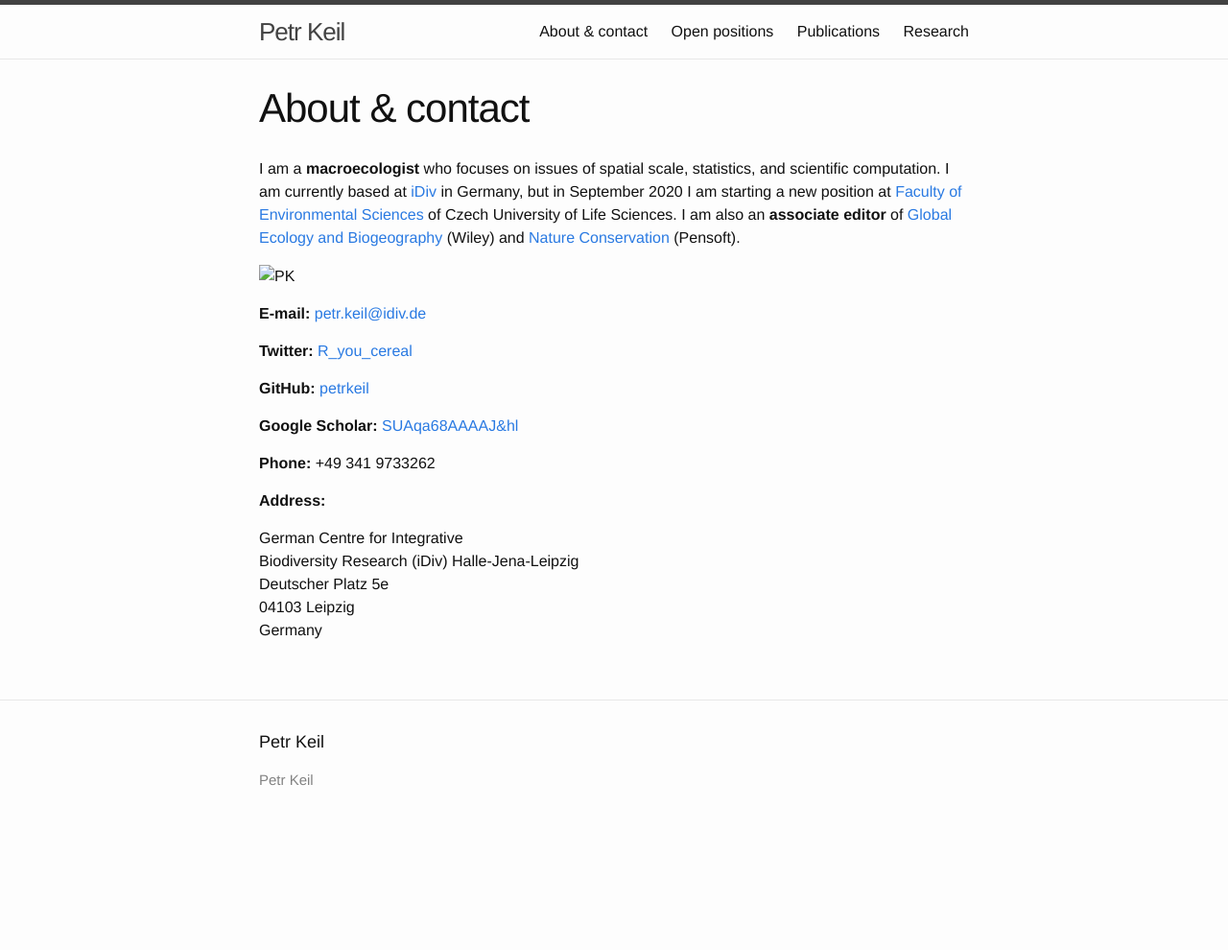
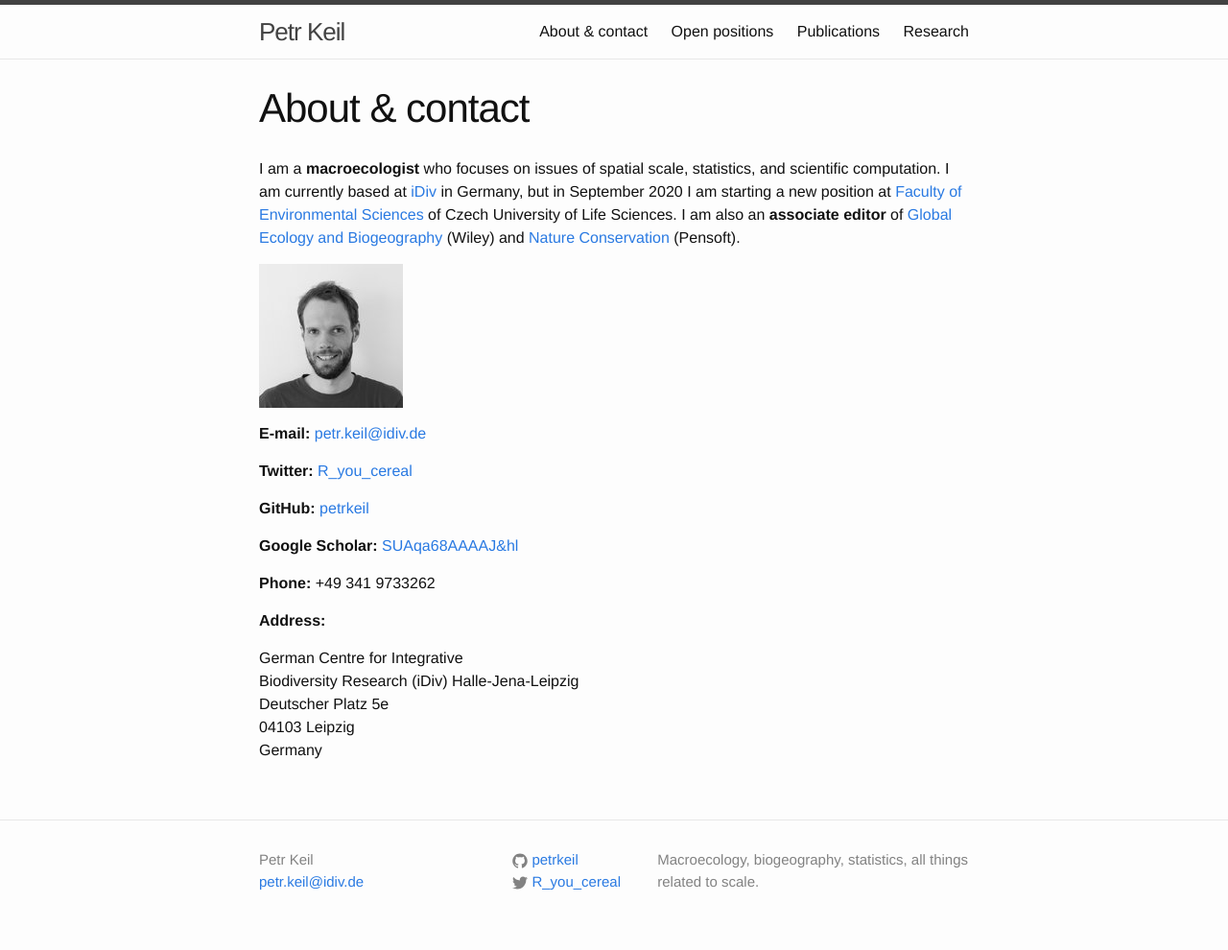
Before and after one commit to petrkeil/website, a Jekyll site: the page built from about.md, in a window 1280 px wide. Shown: the whole page at 96% size. Built offline with Jekyll 4.4.1, drawn with Linux system fonts in a browser that asks for light colours; before the commit the page ends 900 px from its top, so only the background shows below that.

Commit message:
front page simplified 2

```diff
--- a/_config.yml
+++ b/_config.yml
@@ -7,13 +7,13 @@
 
 # Site settings
 title: Petr Keil
-#email: petr.keil@idiv.de
-#description: > # this means to ignore newlines until "baseurl:"
-#  Macroecology, biogeography, statistics, all things related to scale.
+email: petr.keil@idiv.de
+description: > # this means to ignore newlines until "baseurl:"
+  Macroecology, biogeography, statistics, all things related to scale.
 baseurl: "/website/" # the subpath of your site, e.g. /blog
 url: "https://petrkeil.github.io/website/" # the base hostname & protocol for your site
-#twitter_username: R_you_cereal
-#github_username:  petrkeil
+twitter_username: R_you_cereal
+github_username:  petrkeil
 
 # Build settings
 markdown: kramdown
--- a/_includes/footer.html
+++ b/_includes/footer.html
@@ -2,7 +2,7 @@
 
   <div class="wrapper">
 
-    <h2 class="footer-heading">{{ site.title }}</h2>
+    <!-- <h2 class="footer-heading">{{ site.title }}</h2> -->
 
     <div class="footer-col-wrapper">
       <div class="footer-col footer-col-1">
--- a/_layouts/default.html
+++ b/_layouts/default.html
@@ -13,7 +13,7 @@
       </div>
     </div>
 
-    {% include footer.html %}
+   {% include footer.html %}
 
   </body>
 
--- a/about.md
+++ b/about.md
@@ -7,7 +7,7 @@
 I am a **macroecologist** who focuses on issues of spatial scale, statistics, and scientific computation. I am currently based at [iDiv](https://www.idiv.de/en/index.html) in Germany, but in September 2020 I am starting a new position
 at [Faculty of Environmental Sciences](https://www.fzp.czu.cz/en/) of Czech University of Life Sciences. I am also an **associate editor** of [Global Ecology and Biogeography](https://onlinelibrary.wiley.com/journal/14668238#pane-01cbe741-499a-4611-874e-1061f1f4679e01) (Wiley) and [Nature Conservation](https://natureconservation.pensoft.net/) (Pensoft).
 
-![PK](graphics/petr_keil_small.jpg)
+![PK](/graphics/petr_keil_small.jpg)
 
 **E-mail:** <petr.keil@idiv.de>
 
```
Also changed, not shown: 7 other files.
